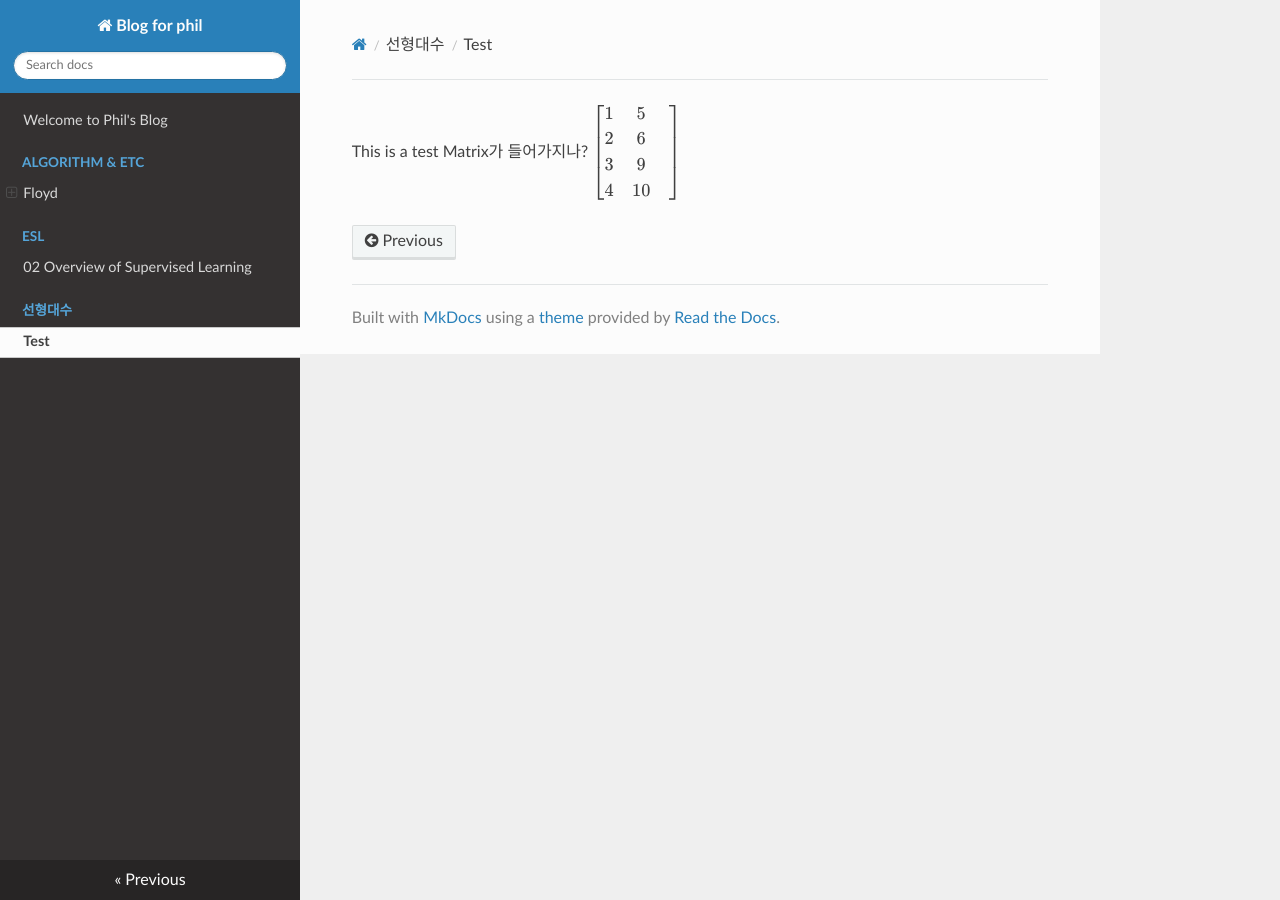
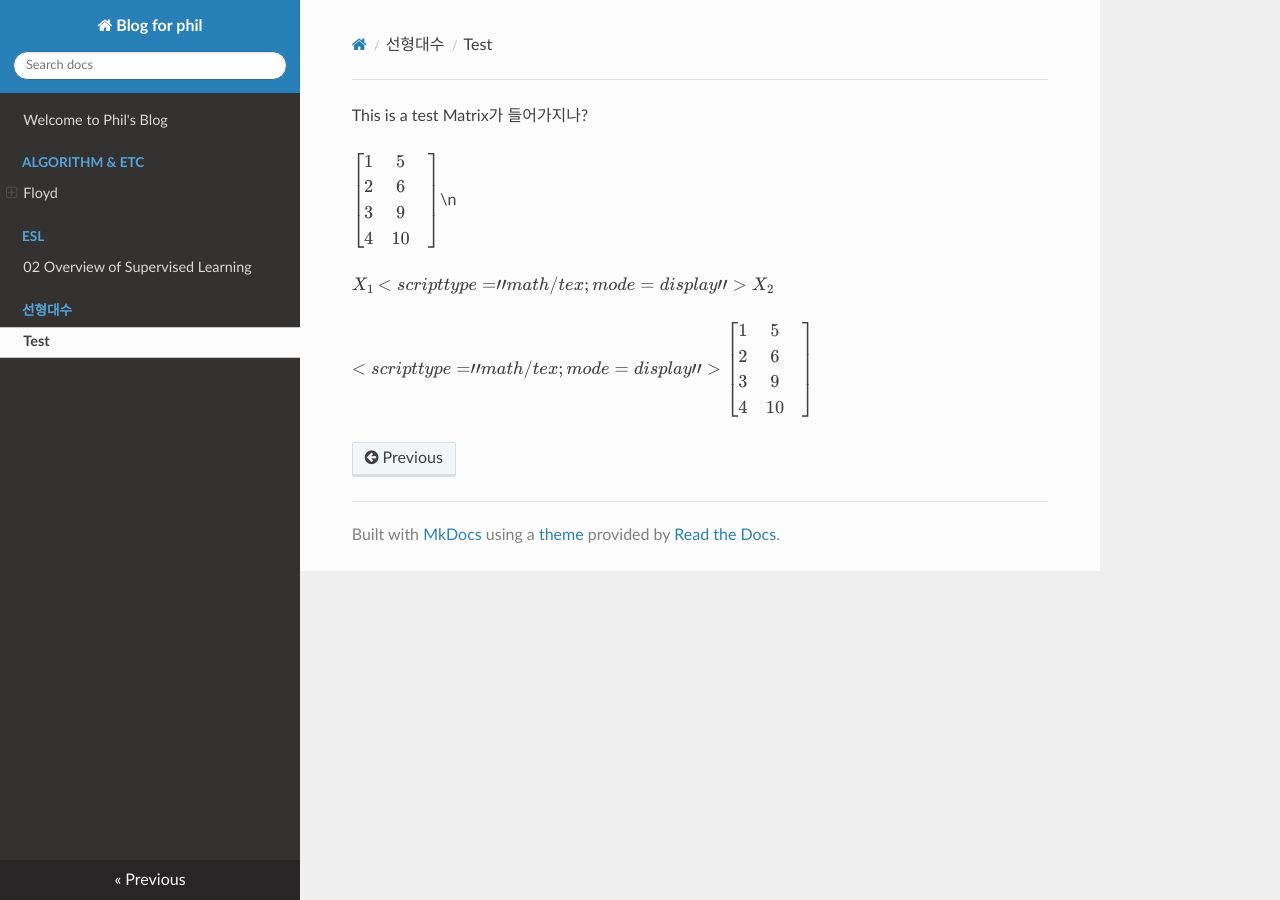
Before and after one commit to philyoun/portfolio, an MkDocs documentation site: the page built from docs/선형대수/test.md, in a window 1280 px wide. Built offline with MkDocs 1.6.1, drawn with Linux system fonts in a browser that asks for light colours; nearby versions of some CDN libraries; formulas are drawn with MathJax 3.

Commit message:
Update test.md

```diff
--- a/docs/선형대수/test.md
+++ b/docs/선형대수/test.md
@@ -1,8 +1,21 @@
 This is a test
 Matrix가 들어가지나?
-$\begin{bmatrix}
+
+
+$
+\begin{bmatrix}
 1 & 5 & \\
 2 &6  & \\
 3 & 9 & \\
 4 & 10 &
-\end{bmatrix}$
+\end{bmatrix}$\n
+
+$ X_1 $
+$$$ X_2 $$$
+
+$$$\begin{bmatrix}
+1 & 5 & \\
+2 &6  & \\
+3 & 9 & \\
+4 & 10 &
+\end{bmatrix}$$$
```
